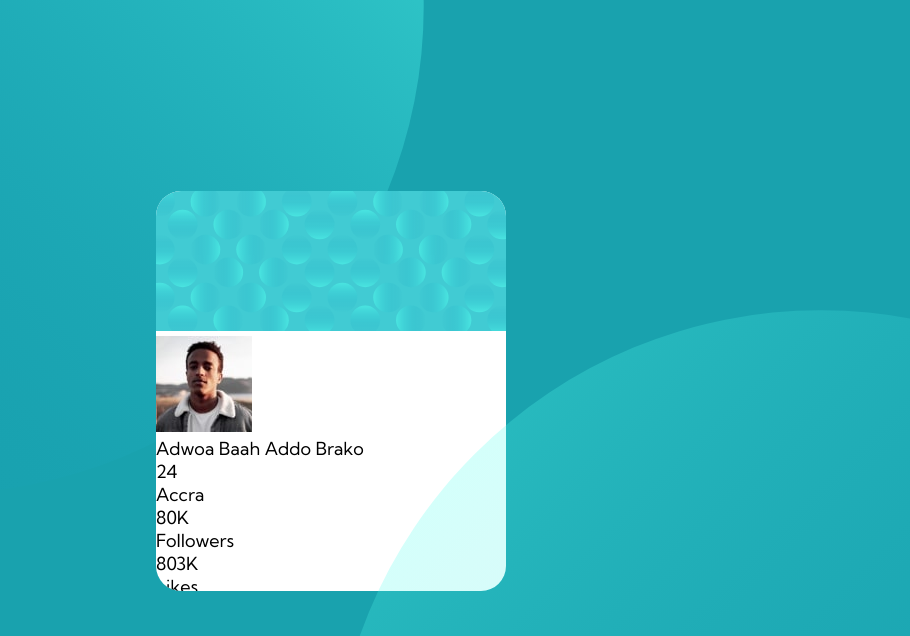
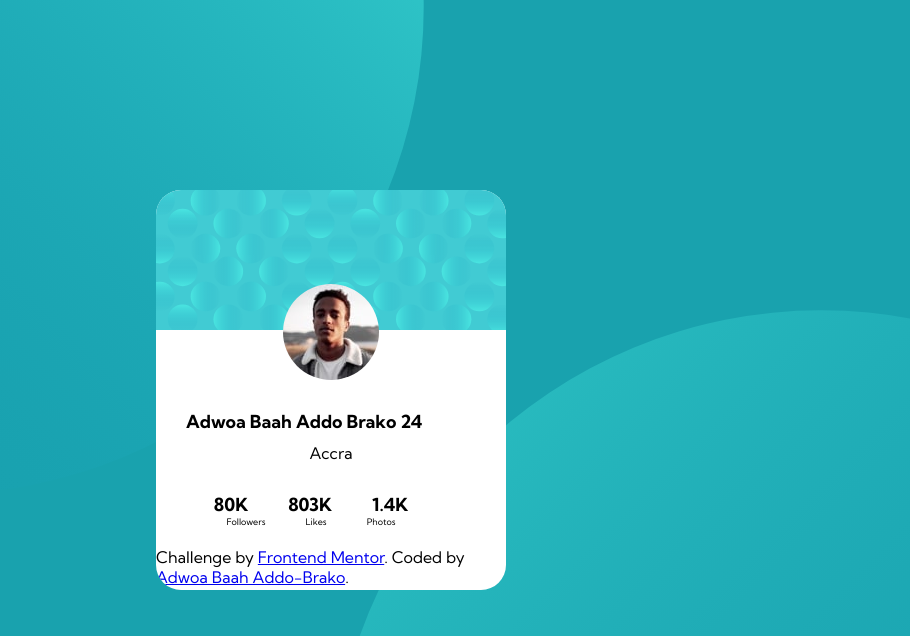
Before and after one commit to missbaah/ProfileCard, a plain HTML site: page index.html in a window 1280 px wide. Shown: the top 636 px of the page, without its empty margins (309-1219 px from the left). Drawn offline with Linux system fonts and the light colour scheme.

Commit message:
adding metrics and styling

```diff
--- a/index.html
+++ b/index.html
@@ -14,18 +14,22 @@
     <img class="card" src="./images/bg-pattern-card.svg" alt="image card">
     <img class="profile-pic" src="./images/image-victor.jpg" alt="image of Victor">
     <div class="name-age-box">
-      <div class="name">Adwoa Baah Addo Brako</div>
-    <div>24</div>
+      <div class="name">Adwoa Baah Addo Brako 24</div>
+
     </div>
     <div class="location">Accra</div>
+    <div class="social-metrics">
+      <div class="metric-numbers">80K</div>
+      <div class="metric-numbers">803K</div>
+      <div class="metric-numbers">1.4K</div>
+      <div class="metric-items">Followers</div>
+      <div class="metric-items">Likes</div>
+      <div class="metric-items">Photos</div>
+    </div>
     <div>
-      <div>80K</div>
-      <div>Followers</div>
+
     </div>
-    <div>803K</div>
-    <div>Likes</div>
-    <div>1.4K</div>
-    <div>Photos</div>
+
     <div></div>
     <div class="attribution">
       Challenge by <a href="https://www.frontendmentor.io?ref=challenge" target="_blank">Frontend Mentor</a>.
--- a/style.css
+++ b/style.css
@@ -1,7 +1,6 @@
 body{
     background: hsl(185, 75%, 39%);
     font-family:'Kumbh Sans', sans-serif ;
-    font-size: 18px;
 }
 
 .top-img{
@@ -17,8 +16,60 @@ body{
     margin: auto;
     border-radius: 25px;
     overflow: hidden;
+    z-index: 2;
+}
+
+
+
+.profile-pic{
+    display: block;
+    margin-left: 127px;
+    margin-top: -50px;
+    border-radius: 50%;
+}
+.card{
+}
+
+.name{
+    justify-content: center;
+    align-content: center;
+    padding: 30px;
+    font-weight: 700;
+    font-size: 18px;
+}
+
+.age{
+    font-weight: lighter;
+    margin-left: -20px;
+}
+
+.location{
+    display: flex;
+    align-items: center;
+    justify-content: center;
+    padding: 10px;
+    margin-top: -30px;
 }
 
 .bottom-img{
     transform: translate(50%, -110%);
 }
+
+.social-metrics{
+    display: flex;
+    flex-wrap: wrap;
+    justify-content: center;
+    align-content: center;
+    margin: 20px;
+}
+
+.metric-numbers{
+    font-size: 18px;
+    font-weight: 700;
+    padding-right: 40px;
+}
+
+.metric-items{
+    font-size: 9px;
+    padding-right: 40px;
+}
```
